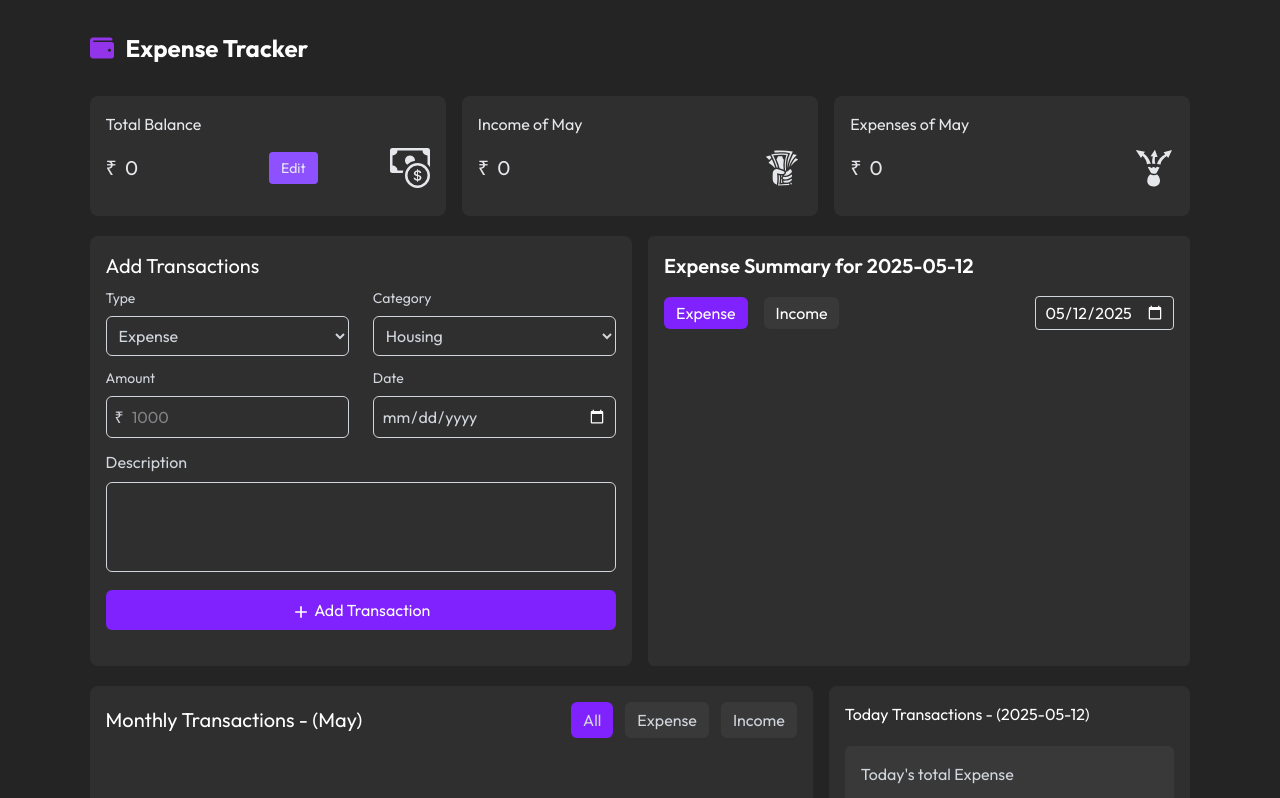
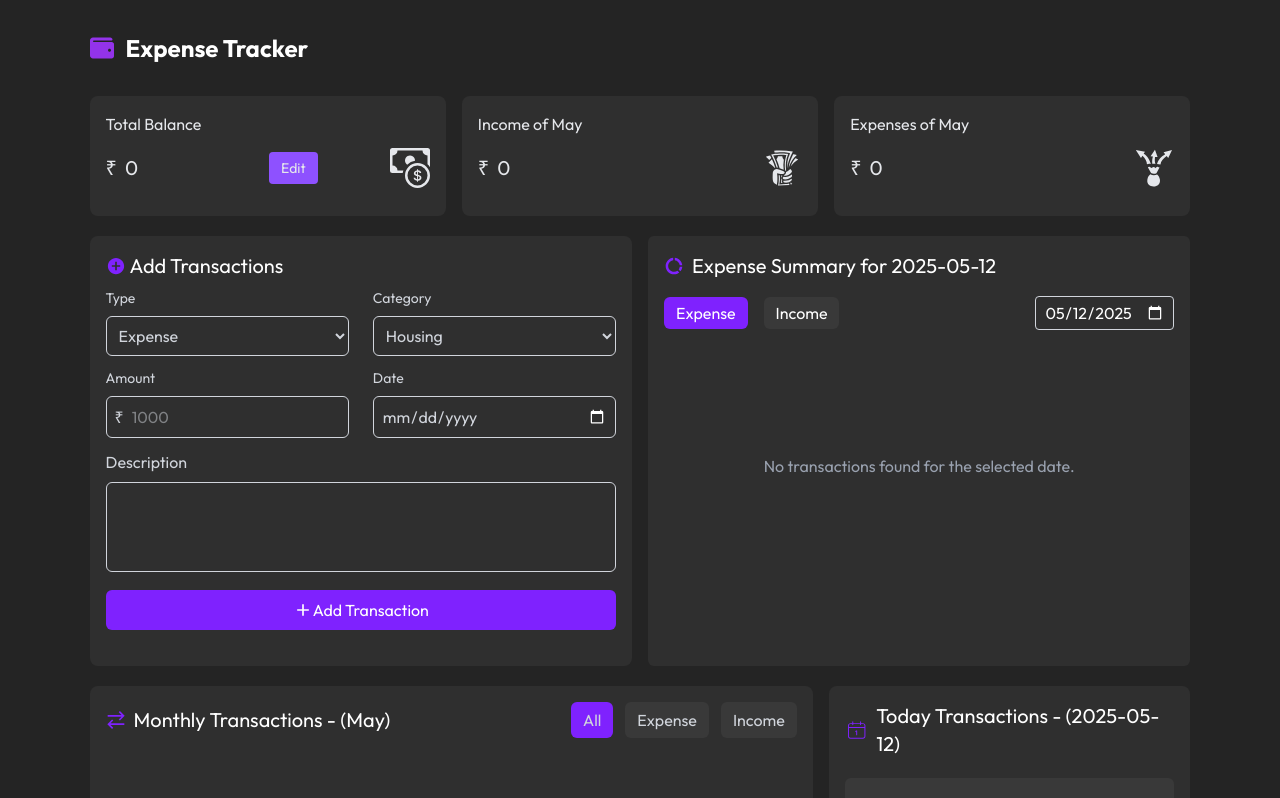
Before and after one commit to irfanamd1/Expense-Tracker, a React (Vite) app: page / in a window 1280 px wide. Shown: the top 798 px of the page. Built offline with nearby package versions, Linux system fonts and the light colour scheme.

Commit message:
Icons Added

```diff
--- a/src/App.jsx
+++ b/src/App.jsx
@@ -1,17 +1,12 @@
-import React, { useContext } from 'react'
 import Header from './components/Header'
 import Amount from './components/Amount'
 import Transactions from './components/Transactions'
 import { Toaster } from 'react-hot-toast'
 import MonthlyTransactions from './components/MonthlyTransactions'
-import { AppContext } from './context/AppContext'
 
 const App = () => {
-
-  const { data } = useContext(AppContext);
-
   return (
-    <div className="px-4 sm:px-[3vw] md:px-[5vw] lg:px-[7vw]">
+    <div className="px-4 sm:px-[3vw] md:px-[5vw] lg:px-[7vw] pb-10">
       <Toaster position="top-center" reverseOrder={false} />
       <Header />
       <Amount />
--- a/src/components/ExpenseIncomeChart.jsx
+++ b/src/components/ExpenseIncomeChart.jsx
@@ -1,4 +1,3 @@
-// ExpenseIncomeChart.jsx
 import React, { useState, useEffect } from 'react';
 import { Doughnut } from 'react-chartjs-2';
 import {
@@ -8,6 +7,7 @@ import {
   Legend,
   ArcElement,
 } from 'chart.js';
+import { RiDonutChartFill } from "react-icons/ri";
 
 ChartJS.register(Title, Tooltip, Legend, ArcElement);
 
@@ -115,9 +115,9 @@ const ExpenseIncomeChart = ({ data }) => {
 
   return (
     <div className="p-4 bg-[#2f2f2f] rounded-md h-[430px]">
-      <h2 className="text-xl font-semibold mb-4 text-white">
-        {selectedType === 'expense' ? 'Expense' : 'Income'} Summary for {selectedDate}
-      </h2>
+      <p className="text-xl mb-4 text-white flex items-center">
+        <RiDonutChartFill className='w-5 h-5 inline text-violet-600 mr-2' />{selectedType === 'expense' ? 'Expense' : 'Income'} Summary for {selectedDate}
+      </p>
 
       <div className="grid items-center gap-4 mb-4 sm:flex sm:justify-between sm:gap-4">
         <div className='flex gap-4'>
@@ -146,10 +146,14 @@ const ExpenseIncomeChart = ({ data }) => {
         </div>
       </div>
 
-      {hasData && (
+      {hasData ? (
         <div className="h-64">
           <Doughnut data={chartData} options={options} />
         </div>
+      ) : (
+        <p className="text-gray-400 flex items-center justify-center h-[240px]">
+          No transactions found for the selected date.
+        </p>
       )}
     </div>
   );
--- a/src/components/MonthlyTransactions.jsx
+++ b/src/components/MonthlyTransactions.jsx
@@ -1,5 +1,7 @@
 import React, { useContext, useState } from 'react'
 import { AppContext } from '../context/AppContext'
+import { GrTransaction } from "react-icons/gr";
+import { CiCalendarDate } from "react-icons/ci";
 
 const MonthlyTransactions = () => {
   const { data } = useContext(AppContext)
@@ -14,8 +16,8 @@ const MonthlyTransactions = () => {
       <div className="bg-[#2f2f2f] w-full rounded-lg p-4 text-gray-300">
         <div className='grid grid-cols-1 gap-3 sm:flex md:gap-0 sm:items-center sm:justify-between'>
           <div className='flex items-center gap-2'>
-            <p className='text-xl text-white'>
-              Monthly Transactions - ({new Date().toLocaleString('default', { month: 'long' })})
+            <p className='text-xl text-white flex items-center'>
+              <GrTransaction className='inlinne w-5 h-5 mr-2 text-violet-600' />Monthly Transactions - ({new Date().toLocaleString('default', { month: 'long' })})
             </p>
             {data.length > 0 && (
               <div className='w-8 h-8 bg-[#393939] rounded-md flex items-center justify-center'>
@@ -65,10 +67,10 @@ const MonthlyTransactions = () => {
         </div>
       </div>
 
-      <div className="bg-[#2f2f2f] w-full rounded-lg p-4 text-gray-300 ">
-        <p className="text-white">Today Transactions - ({new Date().toISOString().split('T')[0]})</p>
+      <div className="bg-[#2f2f2f] w-full rounded-lg p-4 text-gray-300 h-fit">
+        <p className="text-white text-xl flex items-center"><CiCalendarDate className='w-6 h-6 inline text-violet-600 mr-2' />Today Transactions - ({new Date().toISOString().split('T')[0]})</p>
         <div className="grid sm:grid-cols-2 gap-3 lg:grid-cols-1 lg:gap-0">
-          <div className="mt-5 bg-[#393939] rounded-md w-full h-[150px] p-4">
+          <div className="mt-5 bg-[#393939] rounded-md w-full p-4">
             <p>Today's total Expense</p>
             <p className="text-white mt-4">₹&nbsp;
               {
@@ -79,7 +81,7 @@ const MonthlyTransactions = () => {
               }
             </p>
           </div>
-          <div className="mt-5 bg-[#393939] rounded-md w-full h-[150px] p-4">
+          <div className="mt-5 bg-[#393939] rounded-md w-full p-4">
             <p>Today's total Income</p>
             <p className="text-white mt-4">₹&nbsp;
               {
--- a/src/components/Transactions.jsx
+++ b/src/components/Transactions.jsx
@@ -2,6 +2,9 @@ import React, { useContext, useState } from "react";
 import { MdOutlineAdd } from "react-icons/md";
 import { AppContext } from "../context/AppContext";
 import ExpenseIncomeChart from './ExpenseIncomeChart'
+import { IoMdAddCircle } from "react-icons/io";
+import { CiCalendarDate } from "react-icons/ci";
+
 
 const Transactions = () => {
 
@@ -23,7 +26,7 @@ const Transactions = () => {
   return (
     <div className="grid lg:grid-cols-2 mt-5 gap-4">
       <form onSubmit={ handleSubmit } className="bg-[#2f2f2f] w-full rounded-lg p-4 text-gray-300">
-        <p className="text-xl text-white">Add Transactions</p>
+        <p className="text-xl text-white flex items-center"><IoMdAddCircle className='inline h-5 w-5 text-violet-600 mr-1' />Add Transactions</p>
         <div className="grid sm:grid-cols-2 sm:gap-6 mt-2">
           <div>
             <p className="text-sm">Type</p>
@@ -147,7 +150,7 @@ const Transactions = () => {
             required
           ></textarea>
         </div>
-        <button className="w-full py-2 bg-violet-600 text-white cursor-pointer rounded-md">
+        <button className="w-full py-2 bg-violet-600 text-white cursor-pointer rounded-md flex items-center justify-center">
           <MdOutlineAdd className="inline w-5 h-5" /> Add Transaction
         </button>
       </form>
```
